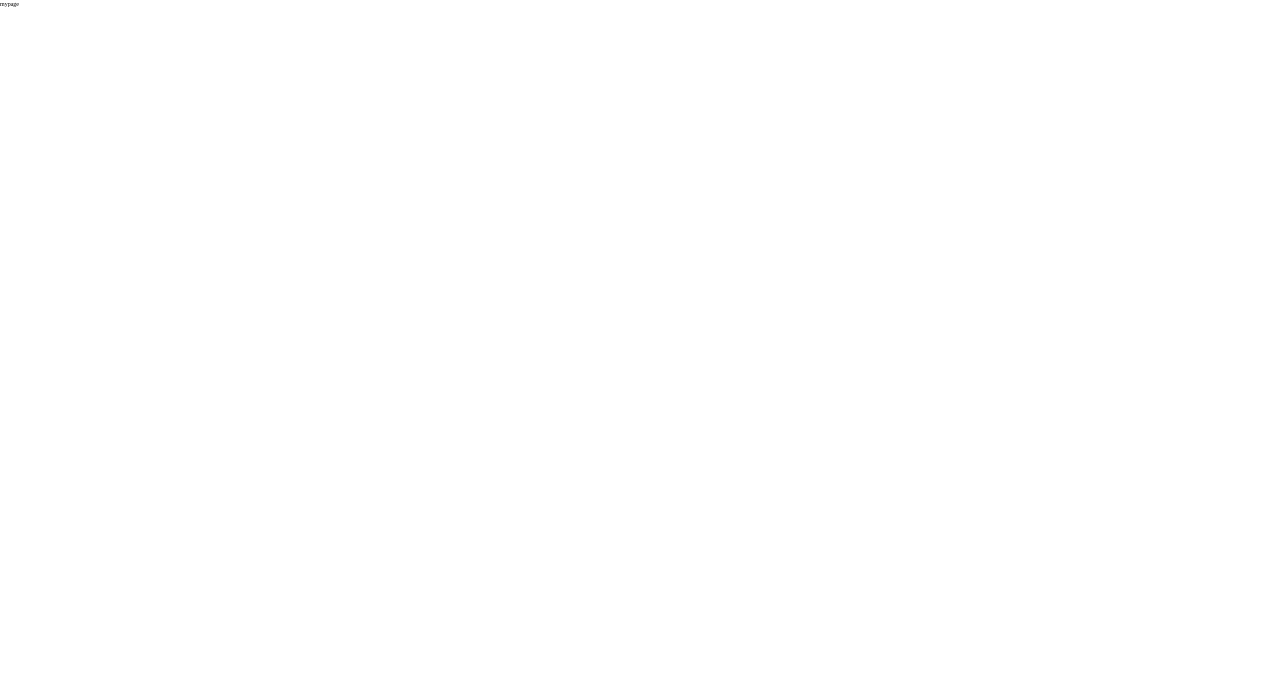
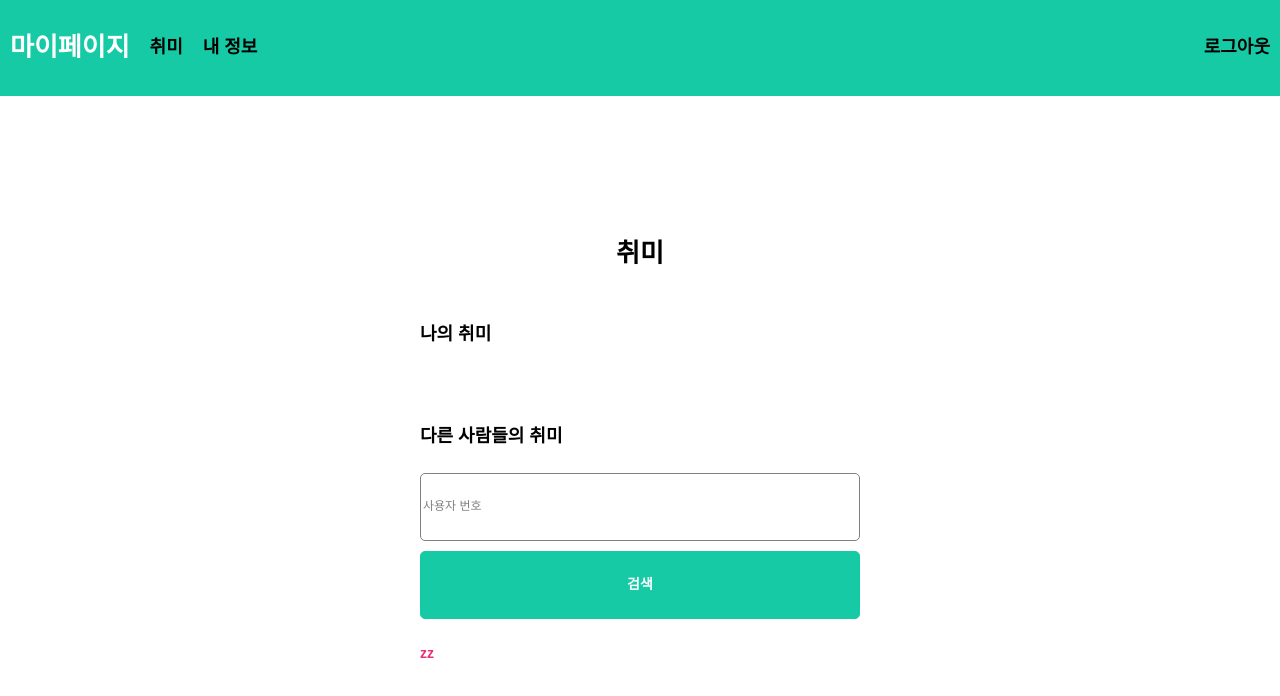
Before and after one commit to AND-SOPT-WEB/JunHyukKong, a React (Vite) app in the folder week4/: page /mypage in a window 1280 px wide. Shown: the top 696 px of the page. Built offline with nearby package versions, Linux system fonts and the light colour scheme; sample sign-in values are in the browser's storage.

Commit message:
feat: 마이페이지 퍼블리싱, 구현 (api 제외)

```diff
--- /dev/null
+++ b/week4/src/components/mypage/MyHobby.tsx
@@ -0,0 +1,68 @@
+import React from 'react'
+import styled from '@emotion/styled'
+
+const MyHobby = () => {
+  return (
+    <HobbyLayout>
+      <CategoryTitle>나의 취미</CategoryTitle>
+      <CategoryText>{/*api로 받아온 나의 취미 담길 예정 */}</CategoryText>
+
+      <CategoryTitle>다른 사람들의 취미</CategoryTitle>
+      <Input placeholder='사용자 번호'/>
+      <SearchButton>검색</SearchButton>
+      <Notice>{"zz"/*검색 결과 담길 예정 */}</Notice>
+    </HobbyLayout>
+  )
+}
+
+export default MyHobby
+
+const HobbyLayout = styled.section`
+  width: 100%;
+  height: 50%;
+
+  display: flex;
+  flex-direction: column;
+  gap: 1rem;
+`
+const CategoryTitle = styled.h1`
+  ${({ theme }) => theme.fonts.title_18pt_Bold};
+  color: ${({ theme }) => theme.colors.Black_Gra};
+`
+
+const CategoryText = styled.p`
+  ${({ theme }) => theme.fonts.title_14pt_Bold};
+  color: ${({ theme }) => theme.colors.Gray_stroke};
+`
+
+const Input = styled.input`
+    width: 100%;
+    min-height: 25%;
+
+    border-radius: 5px;
+    border: 1px solid gray;
+
+    ${({ theme }) => theme.fonts.sub_12pt};
+    color: ${({ theme }) => theme.colors.Black_Gra};
+    &::placeholder{
+      color: gray;
+    };
+`;
+
+const SearchButton = styled.button`
+  width: 100%;
+  min-height: 25%;
+
+  border-radius: 5px;
+  border: 1px solid ${({ theme }) => theme.colors.Sub_green};
+  background-color: ${({ theme }) => theme.colors.Sub_green};
+  ${({ theme }) => theme.fonts.title_14pt_Bold};
+  color: white;
+`
+
+const Notice = styled.p`
+  ${({ theme }) => theme.fonts.title_14pt_Bold};
+  color: ${({ theme }) => theme.colors.Sub_pink};
+  height: 15%;
+  width: 100%;
+`
--- /dev/null
+++ b/week4/src/components/mypage/MyInfo.tsx
@@ -0,0 +1,54 @@
+import React from 'react'
+import styled from '@emotion/styled'
+
+const MyInfo = () => {
+  return (
+    <InfoLayout>
+      <CategoryTitle>새 비밀번호</CategoryTitle>
+      <Input placeholder='새 비밀번호를 입력하세요'/>
+      <CategoryTitle>새 취미</CategoryTitle>
+      <Input placeholder='새 취미를 입력하세요'/>
+      <FixButton>수정하기</FixButton>
+    </InfoLayout>
+  )
+}
+
+export default MyInfo
+
+const InfoLayout = styled.section`
+  width: 100%;
+  height: 50%;
+
+  display: flex;
+  flex-direction: column;
+  gap: 1rem;
+`
+const CategoryTitle = styled.h1`
+  ${({ theme }) => theme.fonts.title_18pt_Bold};
+  color: ${({ theme }) => theme.colors.Black_Gra};
+`
+
+const Input = styled.input`
+    width: 100%;
+    min-height: 25%;
+
+    border-radius: 5px;
+    border: 1px solid gray;
+
+    ${({ theme }) => theme.fonts.sub_12pt};
+    color: ${({ theme }) => theme.colors.Black_Gra};
+    &::placeholder{
+      color: gray;
+    };
+`;
+
+const FixButton = styled.button`
+   width: 100%;
+  min-height: 25%;
+
+  border-radius: 5px;
+  border: 1px solid ${({ theme }) => theme.colors.Sub_green};
+  background-color: ${({ theme }) => theme.colors.Sub_green};
+  ${({ theme }) => theme.fonts.title_14pt_Bold};
+  color: white;
+`
--- a/week4/src/pages/mypage/MyPage.tsx
+++ b/week4/src/pages/mypage/MyPage.tsx
@@ -1,11 +1,104 @@
-import React from 'react'
+import React, { useState } from 'react'
+import MyHobby from '../../components/mypage/MyHobby';
+import MyInfo from '../../components/mypage/MyInfo';
+import styled from '@emotion/styled';
 
 const MyPage = () => {
+  const [isHobby, setIsHobby] = useState(true);
   return (
-    <div>
-      mypage
-    </div>
+    <Flex>
+      <Header>
+        <HeaderLeft>
+          <HeaderTitle>마이페이지</HeaderTitle>
+          <HeaderContent onClick={()=>setIsHobby(true)}>취미</HeaderContent>
+          <HeaderContent onClick={()=>setIsHobby(false)}>내 정보</HeaderContent>
+        </HeaderLeft>
+        <HeaderContent>로그아웃</HeaderContent>
+      </Header>
+      <LoginWrapper>
+        <LoginTitle>{isHobby? "취미" : "내 정보 수정하기"}</LoginTitle>
+        {isHobby ? <MyHobby/> : <MyInfo/>}
+
+      </LoginWrapper>
+    </Flex>
+
+
   )
 }
 
 export default MyPage
+
+const Flex = styled.div`
+  display: flex;
+  justify-content: center;
+  align-items: center;
+
+  width: 100vw;
+  height: 100vh;
+`
+
+const Header = styled.header`
+  position: fixed;
+  top: 0;
+  width: 100vw;
+  height: 12vh;
+
+  padding-left: 1rem;
+  padding-right: 1rem;
+
+  display: flex;
+  justify-content: space-between;
+  align-items: center;
+
+  background-color: ${({ theme }) => theme.colors.Sub_green};
+`
+
+const HeaderLeft = styled.div`
+  display: flex;
+  gap: 2rem;
+`
+
+
+const HeaderTitle = styled.h1`
+  ${({ theme }) => theme.fonts.title_26pt_Bold};
+  color: white;
+
+  display: flex;
+  justify-content: center;
+  align-items: center;
+`
+
+const HeaderContent = styled.h3`
+  ${({ theme }) => theme.fonts.title_18pt_Bold};
+  color: ${({ theme }) => theme.colors.Black_Gra};
+
+  display: flex;
+  justify-content: center;
+  align-items: center;
+
+  cursor: pointer;
+
+  &:hover{
+    color: ${({ theme }) => theme.colors.Primary_Black};
+    text-decoration: underline;
+  }
+`
+
+const LoginWrapper = styled.main`
+  display: flex;
+  flex-direction: column;
+  justify-content: center;
+  align-items: center;
+  gap: 2rem;
+
+  max-width: 60rem;
+  width: 60%;
+  height: 100vh;
+
+  padding: 10vw 10vh;
+`;
+
+const LoginTitle = styled.h1`
+  ${({ theme }) => theme.fonts.title_26pt_Bold};
+  color: ${({ theme }) => theme.colors.Primary_Black};
+`
```
